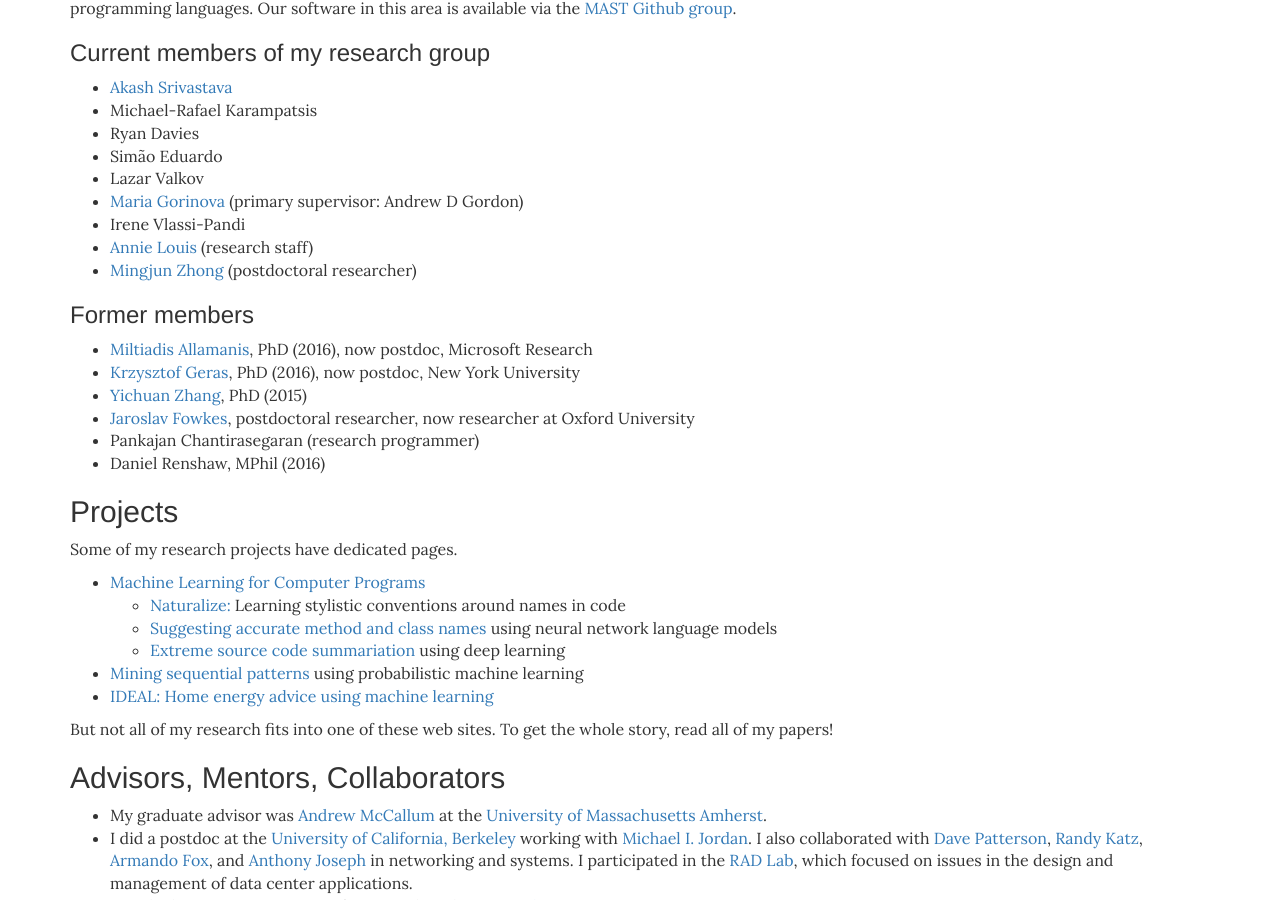
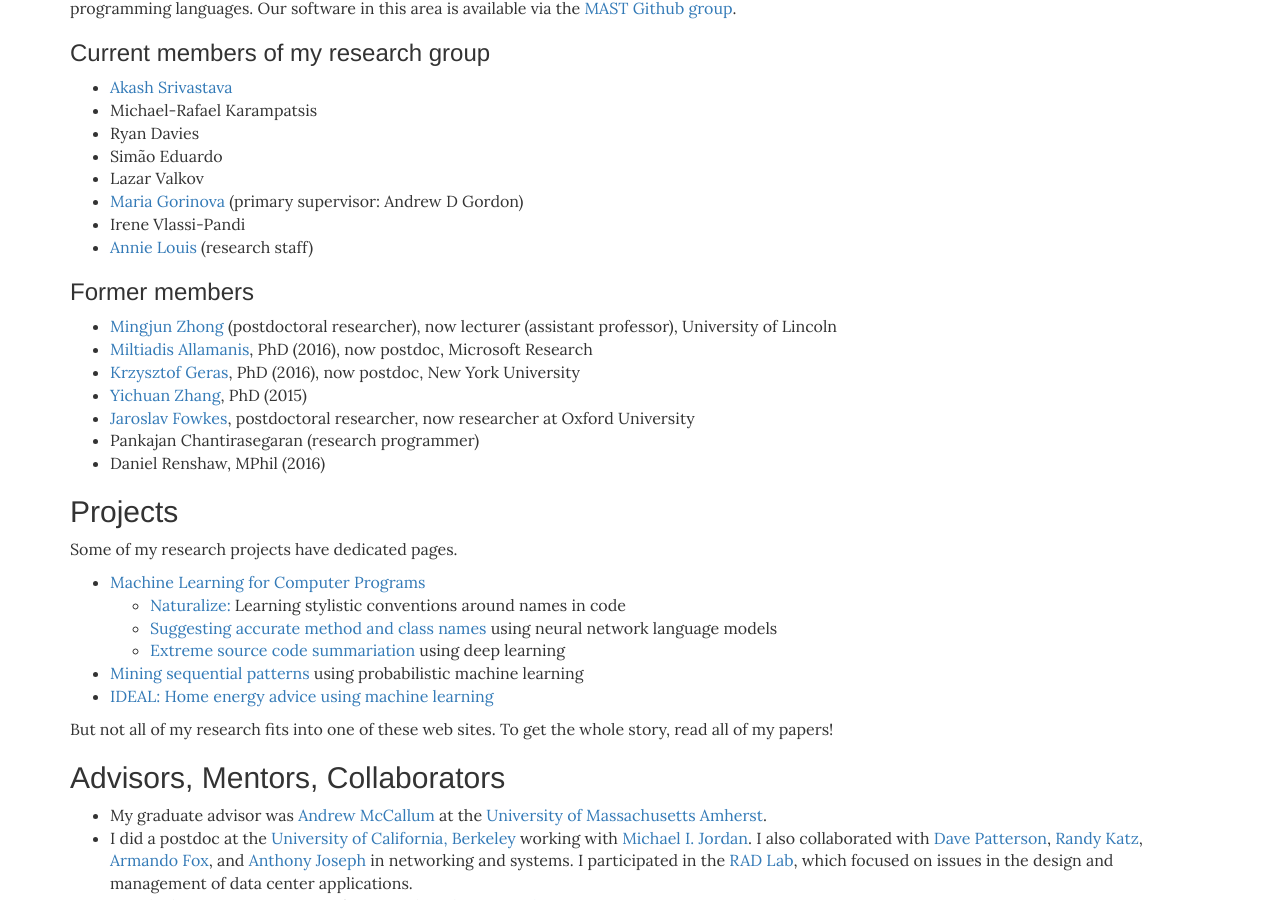
Before and after one commit to casutton/homepage.csutton, a Jekyll site: the page built from index.html, in a window 1280 px wide and 900 px high, scrolled down 1281 px. Built offline with Jekyll 4.4.1, drawn with Linux system fonts in a browser that asks for light colours; nearby versions of some CDN libraries.

Commit message:
move mingjun to alumni

```diff
--- a/index.html
+++ b/index.html
@@ -123,13 +123,13 @@ Our software in this area is available via the <a href="https://github.com/mast-
   <li><a href="http://homepages.inf.ed.ac.uk/s1207807/">Maria Gorinova</a> (primary supervisor: Andrew D Gordon)</li>
   <li>Irene Vlassi-Pandi</li>
   <li><a href="http://privatewww.essex.ac.uk/~aplouis/">Annie Louis</a> (research staff)</li>
-  <li><a href="http://homepages.inf.ed.ac.uk/mzhong/">Mingjun Zhong</a> (postdoctoral researcher)</li>
 </ul>
 
 
 <h3>Former members</h3>
 
 <ul>
+  <li><a href="http://homepages.inf.ed.ac.uk/mzhong/">Mingjun Zhong</a> (postdoctoral researcher), now lecturer (assistant professor), University of Lincoln</li>
   <li><a href="http://miltos.allamanis.com">Miltiadis Allamanis</a>, PhD (2016), now postdoc, Microsoft Research</li>
     <li><a href="http://cs.nyu.edu/~kgeras/">Krzysztof Geras</a>, PhD (2016), now postdoc, New York University</li>
     <li><a href="http://homepages.inf.ed.ac.uk/s0956889/">Yichuan Zhang</a>, PhD (2015)</li>
```
